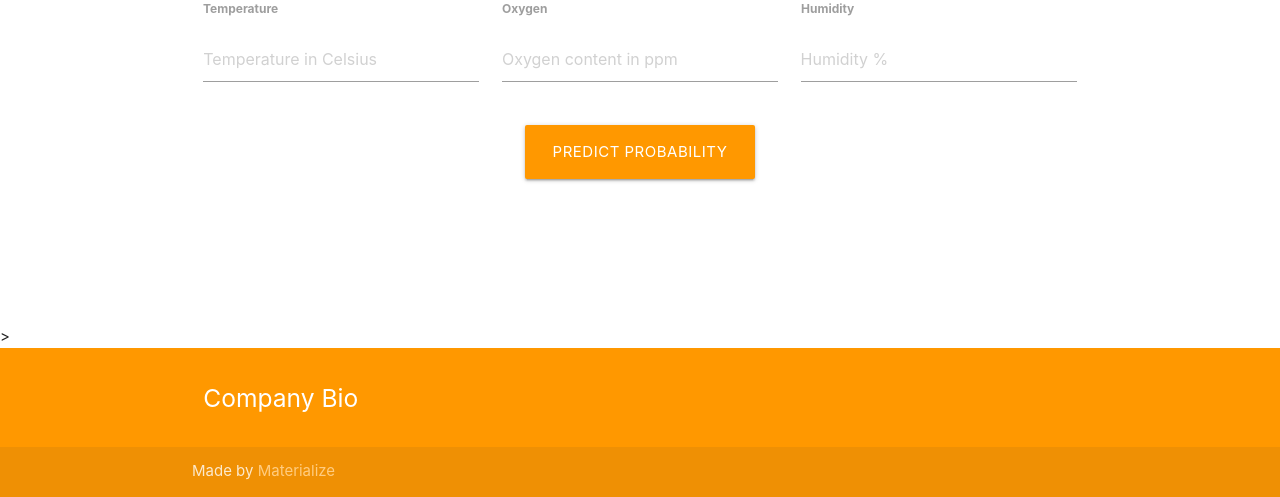
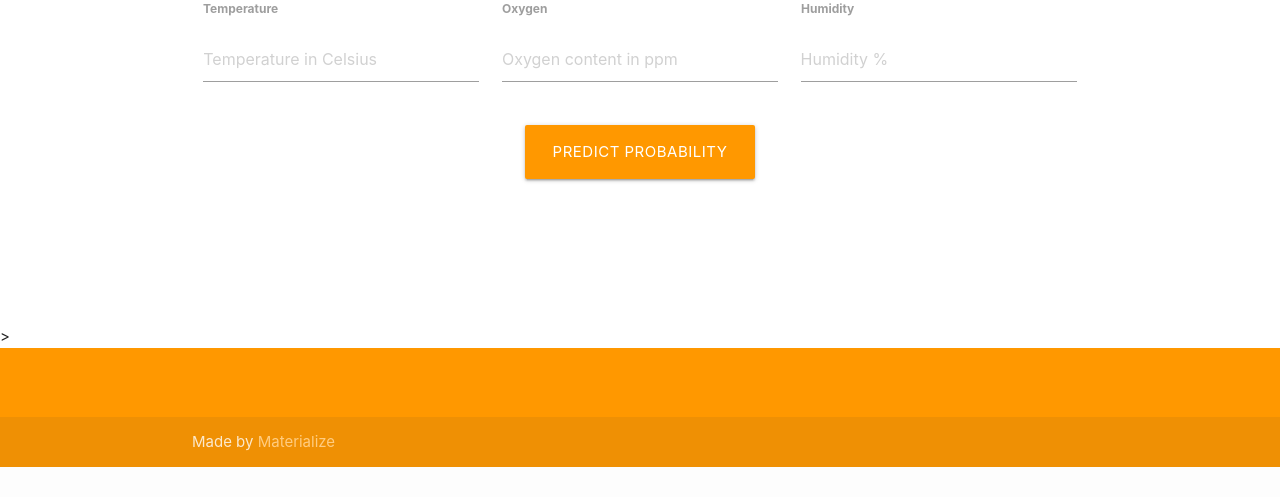
Before and after one commit to rupantar99/Forest-Ranger, a Flask app: page / in a window 1280 px wide. Shown: the part 335-832 px from the top of the page. After the commit the page ends 802 px from the top, so only its background shows below. Run offline with Flask 2, Linux system fonts and the light colour scheme; parts of the project's set-up code (start-up, migrations or seed data) failed here and were passed over; some libraries are stand-ins or nearby versions.

Commit message:
Second commit

```diff
--- a/templates/forest_fire.html
+++ b/templates/forest_fire.html
@@ -84,7 +84,7 @@
     <div class="container">
       <div class="row">
         <div class="col l6 s12">
-          <h5 class="white-text">Company Bio</h5>
+          <h3 class="white-text"></h3>
           <p class="grey-text text-lighten-4">
 
         </div>
```
